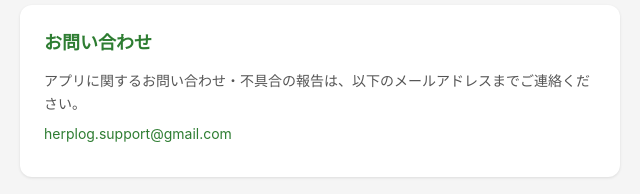
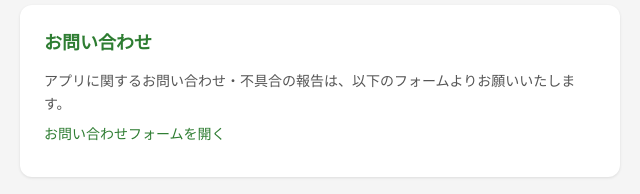
Before and after one commit to ishtos/herplog-support, a plain HTML site: page index.html in a window 1280 px wide. Shown: the part 153-347 px from the top of the page, 320-960 px from the left. Drawn offline with Linux system fonts and the light colour scheme.

Commit message:
Replace email with Google Form link

```diff
--- a/index.html
+++ b/index.html
@@ -83,8 +83,8 @@
 
     <div class="card">
       <h2>お問い合わせ</h2>
-      <p>アプリに関するお問い合わせ・不具合の報告は、以下のメールアドレスまでご連絡ください。</p>
-      <p><a href="mailto:herplog.support@gmail.com">herplog.support@gmail.com</a></p>
+      <p>アプリに関するお問い合わせ・不具合の報告は、以下のフォームよりお願いいたします。</p>
+      <p><a href="https://docs.google.com/forms/d/e/1FAIpQLSckAHVjRfvZeHjM4l-g8F6YiDWSg5ZK8VQ2sPLH4tpS-s16kQ/viewform" target="_blank">お問い合わせフォームを開く</a></p>
     </div>
 
     <div class="card">
```
